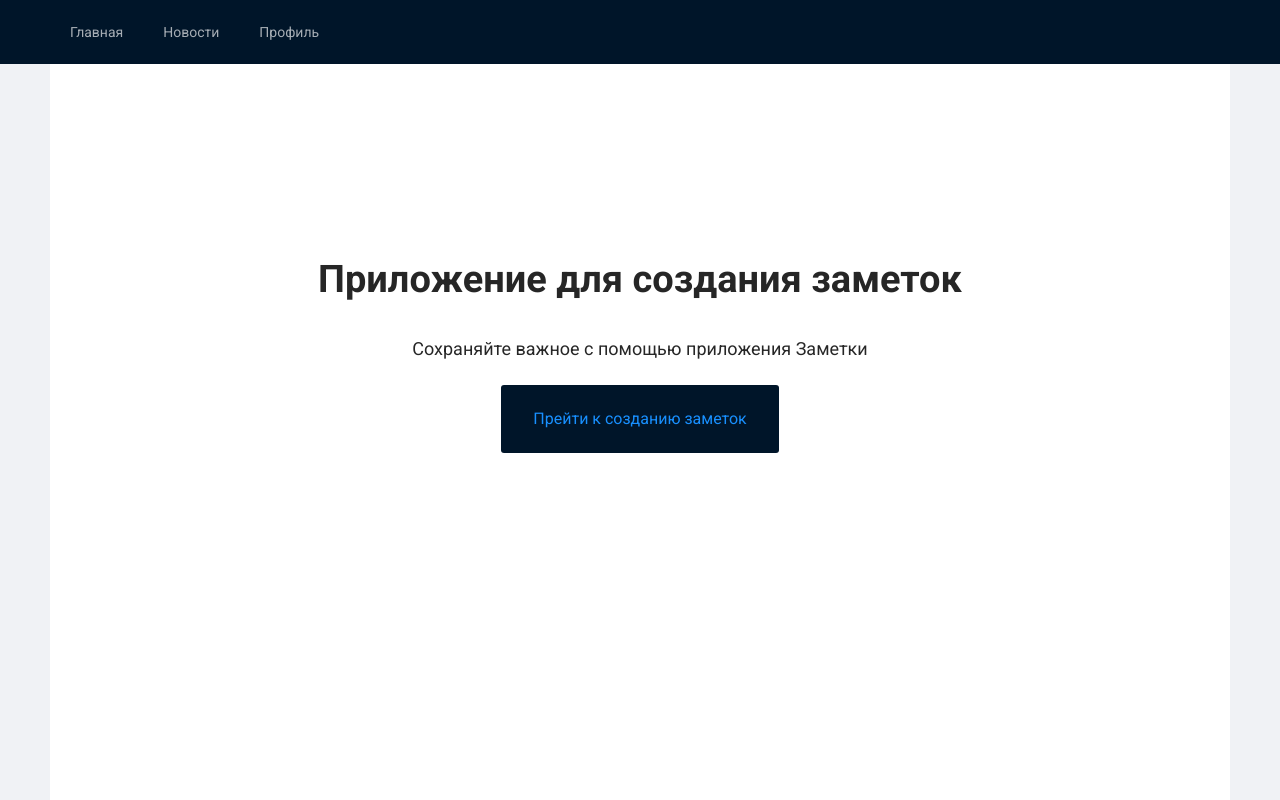
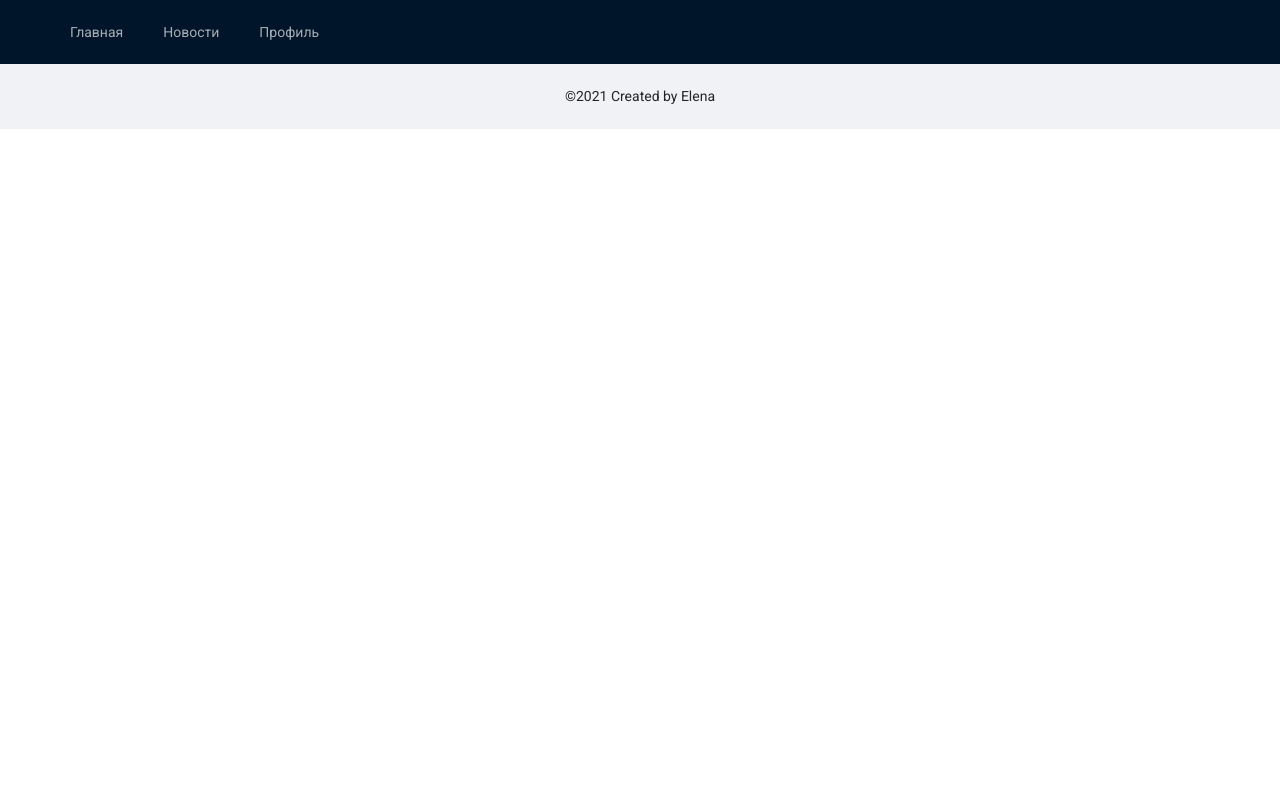
Before and after one commit to ElenaIzot/notes, a React (Create React App) app: page / in a window 1280 px wide. Shown: the top 800 px of the page. Built offline with nearby package versions, Linux system fonts and the light colour scheme.

Commit message:
change of path in links due to gh-page

```diff
--- a/src/App.tsx
+++ b/src/App.tsx
@@ -19,21 +19,21 @@
         <Header>
           <Menu theme="dark" mode="horizontal" >
             <Menu.Item>
-              <Link to="/">Главная</Link>
+              <Link to="/notes">Главная</Link>
             </Menu.Item>
             <Menu.Item>
-              <Link to="/news">Новости</Link>
+              <Link to="/notes/news">Новости</Link>
             </Menu.Item>
             <Menu.Item>
-              <Link to="/notes">Профиль</Link>
+              <Link to="/notes/notes">Профиль</Link>
             </Menu.Item>
           </Menu>
         </Header>
         <Content style={{ padding: '0 50px' }}>
           <Routes>
-            <Route path='/' element={<MainPage />} />
-            <Route path="/news" element={<NewsPage />} />
-            <Route path='/notes' element={<NotesPage />} />
+            <Route path='/notes' element={<MainPage />} />
+            <Route path="/notes/news" element={<NewsPage />} />
+            <Route path='/notes/notes' element={<NotesPage />} />
           </Routes>
         </Content>
         <Footer style={{ textAlign: 'center' }}>©2021 Created by Elena</Footer>
--- a/src/pages/mainPage.tsx
+++ b/src/pages/mainPage.tsx
@@ -12,7 +12,7 @@
         <Paragraph className="main__text">
           Сохраняйте важное с помощью приложения Заметки
         </Paragraph>
-        <Link href="/notes" className="main__link">
+        <Link href="/notes/notes" className="main__link">
           Прейти к созданию заметок
         </Link>
       </Typography>
```
